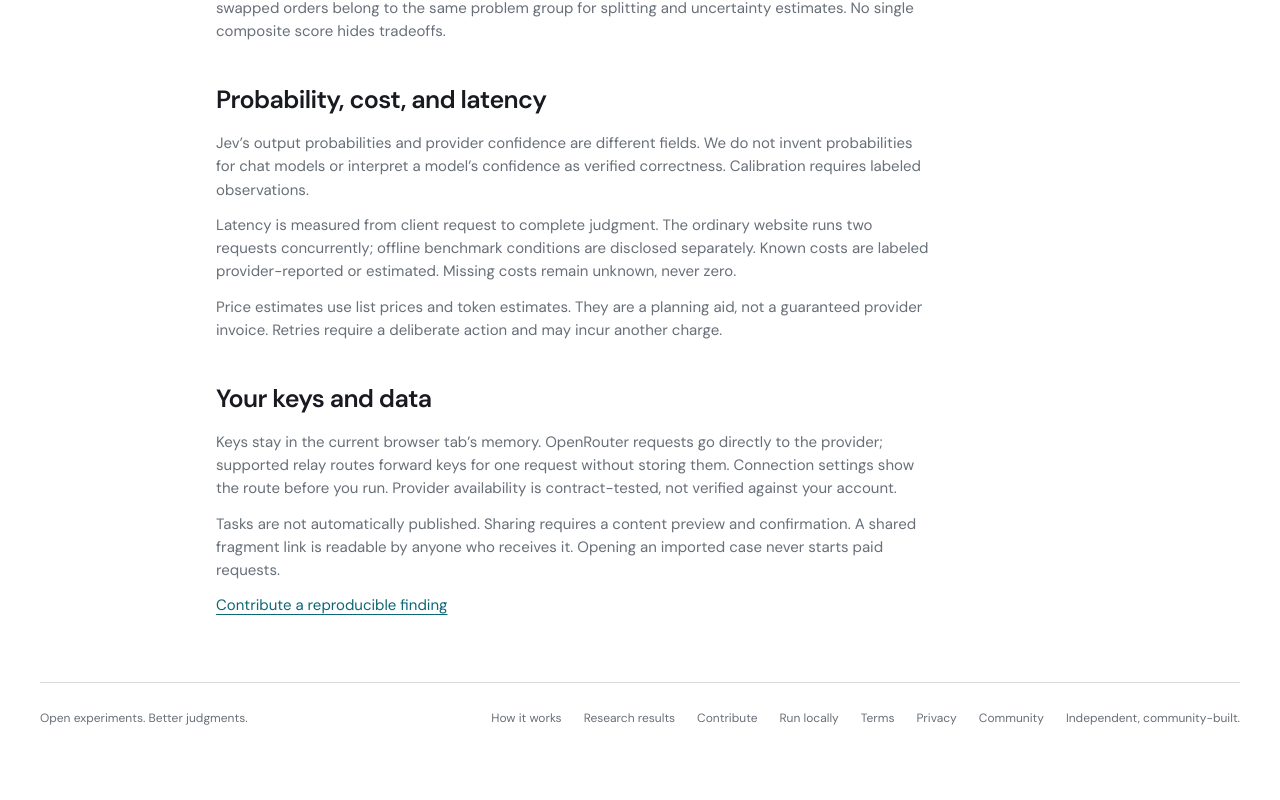
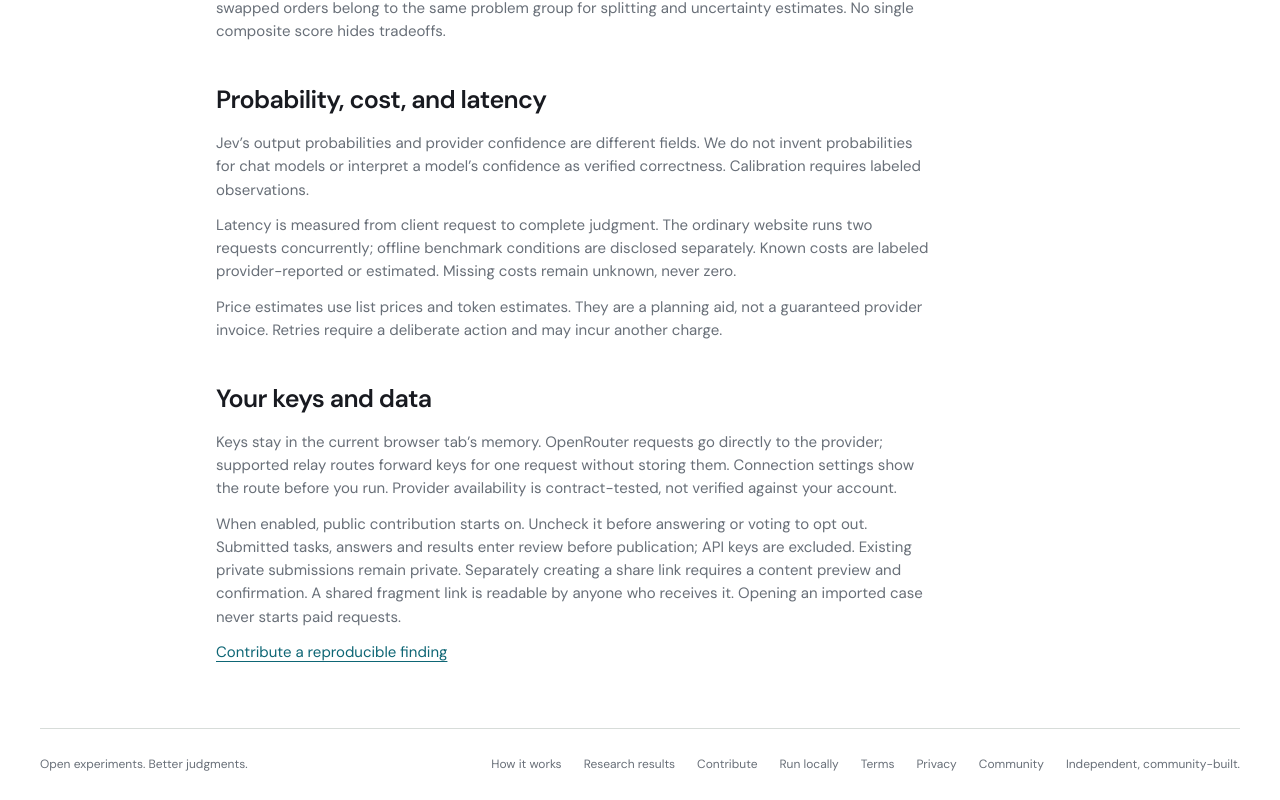
Before and after one commit to chenmingtang830/jevarena, a Next.js app in the folder web/: page /methodology in a window 1280 px wide. Shown: the part 840-1640 px from the top of the page. Before the commit the page ends 1593 px from the top, so only its background shows below. Built offline with nearby package versions, Linux system fonts and the light colour scheme.

Commit message:
Align remaining data notices with public contribution choice

```diff
--- a/web/app/battle/page.tsx
+++ b/web/app/battle/page.tsx
@@ -7,7 +7,7 @@ export const metadata = { title: "Battle · JevArena", robots: { index: false }
 export default function Battle() {
   return <main id="main" className="prose-page">
     <h1>No active battle</h1>
-    <p>Battles stay in the tab that started them. Refreshing clears the results and your API key.</p>
+    <p>Refreshing clears this tab’s results and API key. It does not withdraw a contribution you already submitted; use your deletion receipt to do that.</p>
     <Link href="/">Start a new question</Link>
   </main>;
 }
--- a/web/app/methodology/page.tsx
+++ b/web/app/methodology/page.tsx
@@ -83,7 +83,10 @@ export default function Methodology() {
           against your account.
         </p>
         <p>
-          Tasks are not automatically published. Sharing requires a content
+          When enabled, public contribution starts on. Uncheck it before answering
+          or voting to opt out. Submitted tasks, answers and results enter review
+          before publication; API keys are excluded. Existing private submissions
+          remain private. Separately creating a share link requires a content
           preview and confirmation. A shared fragment link is readable by anyone
           who receives it. Opening an imported case never starts paid requests.
         </p>
```
